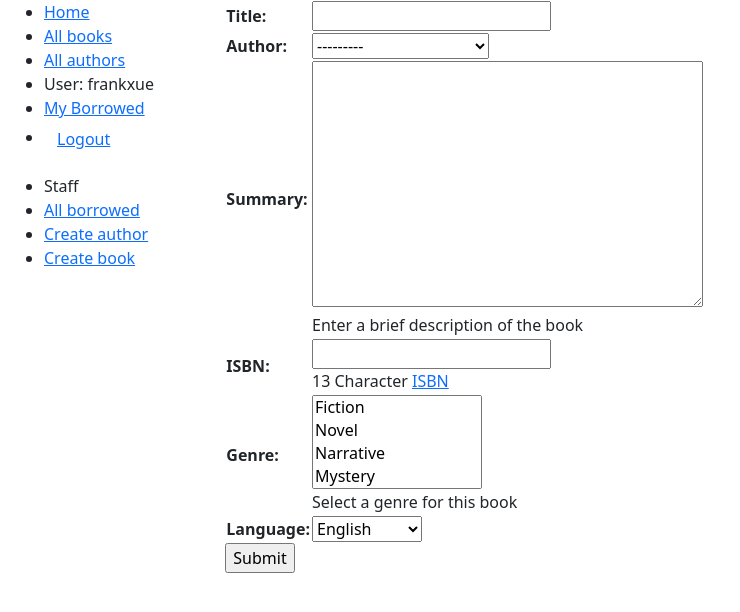
After one commit to iFrankXue/locallibrary, a Django app: page /catalog/book/create/ in a window 1280 px wide. The commit adds this page. Shown: the top 612 px of the page, without its empty margins (0-740 px from the left). Run offline with Django 5.2, Linux system fonts and the light colour scheme; a user stored in the database is signed in; data comes from the database, SQL or seed files in the repository.

Commit message:
Finish the tutorial 9: Forms

```diff
--- a/catalog/models.py
+++ b/catalog/models.py
@@ -74,7 +74,7 @@ class Book(models.Model):
     isbn = models.CharField('ISBN', max_length=13, unique=True, help_text='13 Character <a href="https://www.isbn-insternational.org/content/what-isbn">ISBN</a>')
     # genre = models.ForeignKey('Genre', on_delete=models.CASCADE)
     genre = models.ManyToManyField('Genre', help_text='Select a genre for this book')
-    Language = models.ForeignKey('Language', on_delete=models.SET_NULL, null=True)
+    language = models.ForeignKey('Language', on_delete=models.SET_NULL, null=True)
 
     class Meta:
         ordering = ['title', 'author']
@@ -107,7 +107,7 @@ class Author(models.Model):
     last_name = models.CharField(max_length=100)
     country = models.ForeignKey(Country, on_delete=models.SET_NULL, null=True, blank=True, help_text='Select the country of the author')
     date_of_birth = models.DateField(null=True, blank=True)
-    date_of_death = models.DateField(null=True, blank=True)
+    date_of_death = models.DateField('Died', null=True, blank=True)
 
     class Meta:
         ordering = ['last_name', 'first_name']
@@ -150,7 +150,7 @@ class BookInstance(models.Model):
 
     class Meta:
         ordering = ['due_back']
-        permissions = (("can_mark_returned", "Set book as returned"),)
+        permissions = (("can_mark_returned", "Set book as returned"), ("can_renew", "Renew the due_back of a book"))
 
     def display_author(self):
         return f'{self.book.author.first_name} {self.book.author.last_name}'
--- a/catalog/templates/base_generic.html
+++ b/catalog/templates/base_generic.html
@@ -18,7 +18,9 @@
     <div class="container-fluid">
         <div class="row">
             <div class="col-sm-2">
+
                 {% block sidebar %}
+
                 <ul class="sidebar-nav">
                     <li><a href="{% url 'index' %}">Home</a></li>
                     <li><a href="{% url 'books' %}">All books</a></li>
@@ -43,8 +45,16 @@
                 <ul>
                     <li>Staff</li>
                     <li><a href="{% url 'all-borrowed' %}">All borrowed</a></li>
+
+                    {% if user.is_staff %}
+                    <li><a href="{% url 'author-create' %}">Create author</a></li>
+                    <li><a href="{% url 'book-create' %}">Create book</a></li>
+                    {% endif %}
+
                 </ul>
                 {% endif %}
+
+
                 {% endblock %}
             </div>
             <div class="col-sm-10 ">
--- /dev/null
+++ b/catalog/templates/catalog/book_form.html
@@ -0,0 +1,16 @@
+{% extends "base_generic.html" %}
+
+{% block content %}
+
+<form action="" method="POST">
+    {% csrf_token %}
+
+    <table>
+        {{ form.as_table }}
+    </table>
+
+    <input type="submit" value="Submit" />
+</form>
+
+
+{% endblock content %}
--- a/catalog/templates/catalog/bookinstance_list_borrowed_all_users.html
+++ b/catalog/templates/catalog/bookinstance_list_borrowed_all_users.html
@@ -8,7 +8,7 @@
         <ul>
             {% for bookinst in bookinstance_list %}
             <li class="{% if bookinst.is_overdue %}text-danger{% endif %}">
-                <a href="{% url 'book-detail' bookinst.book.pk %}">{{ bookinst.book.title }}</a> ({{ bookinst.due_back }})
+                <a href="{% url 'book-detail' bookinst.book.pk %}">{{ bookinst.book.title }}</a> ({{ bookinst.due_back }}{% if perms.catalog.can_renew %}-<a href="{% url 'renew-book-librarian' bookinst.id %}">Renew</a>{% endif %})
                 - {{ bookinst.borrower }}
             </li>
             {% endfor %}
--- a/catalog/urls.py
+++ b/catalog/urls.py
@@ -17,3 +17,19 @@ urlpatterns += [
     path('mybooks/', views.LoanedBookByUserListView.as_view(), name='my-borrowed'),
     path('borrowed/', views.LoanedBookByAllUsersListView.as_view(), name='all-borrowed'),
 ]
+
+urlpatterns += [
+    path('book/<uuid:pk>/renew/', views.renew_book_librarian, name='renew-book-librarian'),
+]
+
+urlpatterns += [
+    path('author/create/', views.AuthorCreate.as_view(), name='author-create'),
+    path('author/<int:pk>/update/', views.AuthorUpdate.as_view(), name='author-update'),
+    path('author/<int:pk>/delete/', views.AuthorDelete.as_view(), name='author-delete'),
+]
+
+urlpatterns += [
+    path('book/create/', views.BookCreate.as_view(), name='book-create'),
+    path('book/<int:pk>/update', views.BookUpdate.as_view(), name='book-update'),
+    path('book/<int:pk>/delete', views.BookDelete.as_view(), name='book-delete'),
+]
--- a/catalog/views.py
+++ b/catalog/views.py
@@ -1,22 +1,27 @@
+import datetime
+
 from django.contrib.auth.mixins import LoginRequiredMixin, PermissionRequiredMixin
-# from django.contrib.auth.decorators import permission_required
-from django.shortcuts import render
-from django.http import HttpResponse
+from django.contrib.auth.decorators import login_required, permission_required
+from django.views.generic.edit import CreateView, UpdateView, DeleteView
+from django.shortcuts import render, get_object_or_404
+from django.http import HttpResponseRedirect
+from django.urls import reverse, reverse_lazy
 from django.views import generic
 
-from .models import Book, Author, BookInstance, Genre, Country
+from .forms import RenewBookForm, RenewBookModelForm
+from .models import Book, Author, BookInstance, Genre, Country, Language
 
 # Create your views here.
 
 class BookListView(generic.ListView):
     model = Book
     context_object_name = 'book_list'
-    paginate_by = 3
+    paginate_by = 10
 
     # queryset = Book.objects.filter(title__icontains='var')[:5]
     def get_queryset(self):
         # return Book.objects.filter(title__icontains='war')[:5]
-        return Book.objects.filter()[:5]
+        return Book.objects.filter()
 
 
     # Demo for changing the get_context_data function
@@ -77,6 +82,42 @@ class LoanedBookByAllUsersListView(PermissionRequiredMixin, generic.ListView):
             .order_by('due_back')
         )
 
+@login_required
+@permission_required('catalog.can_renew', raise_exception=True)
+def renew_book_librarian(request, pk):
+    """ View function for renewing a specific BookInstance by librarian. """
+    book_instance = get_object_or_404(BookInstance, pk=pk)
+
+    # If this is a POST request, then process the Form data.
+    if request.method == 'POST':
+
+        # Create a form instance and populate it with data from the request(binding):
+        # form = RenewBookForm(request.POST)   # replaced by ModelForm
+        form = RenewBookModelForm(request.POST)
+
+        # Check if the form is valid.
+        if form.is_valid():
+            # process the data in form.clean_data as required (here we just write it to the model due_back field)
+            # book_instance.due_back = form.cleaned_data['renewal_date']  # replaced by ModelForm
+            book_instance.due_back = form.cleaned_data['due_back']
+            book_instance.save()
+
+            # Redirect to a new URL:
+            return HttpResponseRedirect(reverse('all-borrowed'))
+
+    # If this is a GET (or any other method) create the default form.
+    else:
+        proposed_renewal_date = datetime.date.today() + datetime.timedelta(weeks=3)
+        form = RenewBookModelForm(initial={'due_back': proposed_renewal_date})
+
+    context = {
+        'form': form,
+        'book_instance': book_instance,
+    }
+
+    return render(request, 'catalog/book_renew_librarian.html', context)
+
+
 
 def index(request):
     # return HttpResponse("This is the context from catalog index.")
@@ -116,3 +157,75 @@ def index(request):
 
     # Render the HTML template index.html with the data in the context variable.
     return render(request, 'index.html', context=context)
+
+""" Author Forms """
+
+class AuthorCreate(PermissionRequiredMixin, CreateView):
+    model = Author
+    fields = ['first_name', 'last_name','country', 'date_of_birth', 'date_of_death']
+    initial = {'date_of_death': '11/11/2023'}
+    permission_required = 'catalog.add_author'
+
+    # Example of using get_success_url to specify the success_url instead of using
+    # the get_absolute_url function defined in the Author Model.
+    # It has the same function in this example, but if some different logic is
+    # needed, it is much useful.
+    def get_success_url(self):
+        return reverse('author-detail', kwargs={'pk': self.object.pk})
+
+
+class AuthorUpdate(PermissionRequiredMixin, UpdateView):
+    model = Author
+
+    # Not recommended (potential security issue if more fields added)
+    fields = '__all__'
+    permission_required = 'catalog.change_author'
+
+
+class AuthorDelete(PermissionRequiredMixin, DeleteView):
+    model = Author
+    success_url = reverse_lazy('authors')
+    permission_required = 'catalog.delete_author'
+
+    def form_valid(self, form):
+        try:
+            self.object.delete()
+            return HttpResponseRedirect(self.success_url)
+        except Exception as e:
+            return HttpResponseRedirect(
+                reverse('author-delete', kwargs={'pk': self.object.pk})
+            )
+
+
+""" Book Forms """
+
+class BookCreate(PermissionRequiredMixin, CreateView):
+    model = Book
+    permission_required = 'catalog.add_book'
+    fields = '__all__'
+
+    def get_initial(self):
+        english_language = Language.objects.get(name='English')
+        return {'language': english_language}
+
+
+class BookUpdate(PermissionRequiredMixin, UpdateView):
+    model = Book
+    permission_required = 'catalog.change_book'
+    fields = '__all__'
+
+
+
+class BookDelete(PermissionRequiredMixin, DeleteView):
+    model = Book
+    permission_required = 'catalog.delete_book'
+    success_url = reverse_lazy('books')
+
+    def form_valid(self, form):
+        try:
+            self.object.delete()
+            return HttpResponseRedirect(self.success_url)
+        except Exception as e:
+            return HttpResponseRedirect(
+                reverse('book-delete', kwargs={'pk':self.object.pk})
+            )
```
Also changed, not shown: catalog/forms.py (added, +57 -0 lines), catalog/templates/catalog/author_confirm_delete.html (added, +25 -0 lines), catalog/templates/catalog/author_detail.html (+19 -0 lines), catalog/templates/catalog/author_form.html (added, +12 -0 lines), catalog/templates/catalog/book_confirm_delete.html (added, +29 -0 lines), catalog/templates/catalog/book_detail.html (+18 -0 lines), catalog/templates/catalog/book_renew_librarian.html (added, +17 -0 lines), catalog/migrations/0006_alter_bookinstance_options.py (added), catalog/migrations/0007_rename_language_book_language.py (added), db.sqlite3.
